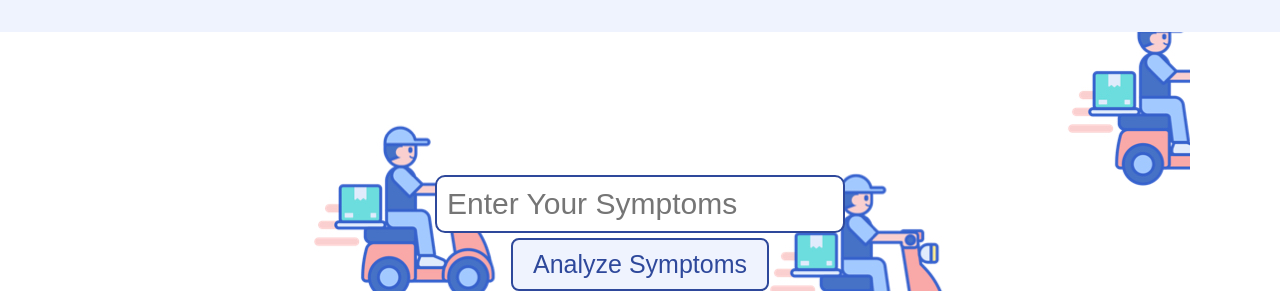
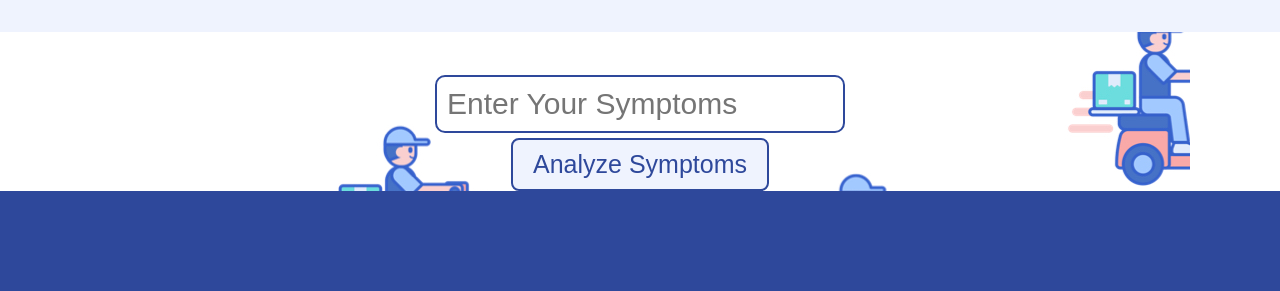
Before and after one commit to PierluigiManc01/MedAI, a plain HTML site: page index.html in a window 1280 px wide. Shown: the part 788-1079 px from the top of the page. After the commit the page ends 979 px from the top, so only its background shows below. Drawn offline with Linux system fonts and the light colour scheme.

Commit message:
changed h5-box

```diff
--- a/style.css
+++ b/style.css
@@ -21,8 +21,8 @@ h1, h2, h3, p {
 }
 
 .h5-box {
-    margin-top: 200px;
-    font-size: 50px;
+    margin-top: 100px;
+    font-size: 30px;
     padding: 5px 5px;
 }
 
```
